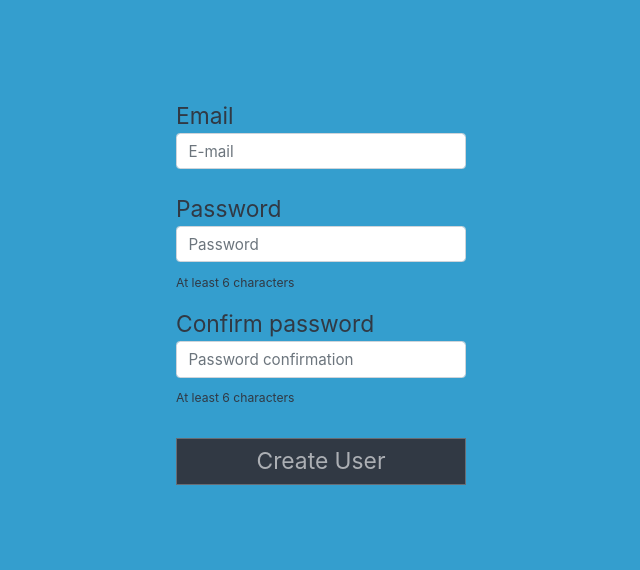
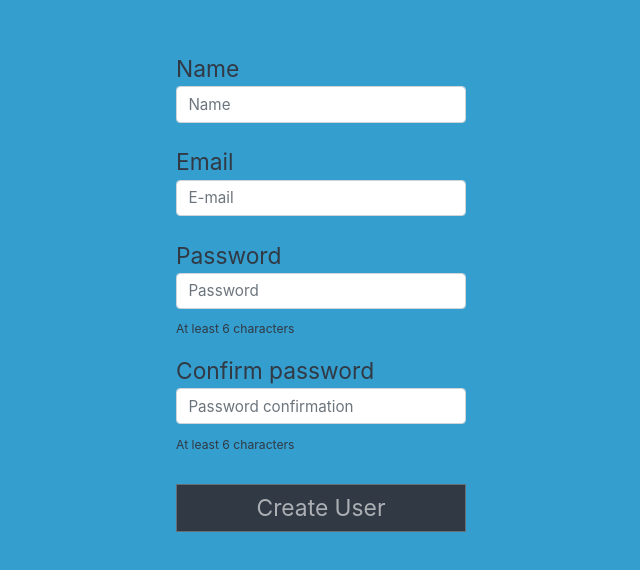
Before and after one commit to Godswilly/study_tracker_frontend, a React (Create React App) app: page /signup in a window 1280 px wide. Shown: the part 108-678 px from the top of the page, without its empty margins (319-959 px from the left). Built offline with nearby package versions, Linux system fonts and the light colour scheme.

Commit message:
Fix Api connection issues

```diff
--- a/src/actions/index.js
+++ b/src/actions/index.js
@@ -36,7 +36,7 @@ export const passProgress = (data) => ({
 });
 
 export const handleLogout = () => (dispatch) => {
-  axios.delete('http://localhost/api/v1/logout', { withCredentials: true })
+  axios.delete('http://localhost:3001/api/v1/logout', { withCredentials: true })
     .then(() => {
       dispatch(logout());
       dispatch(resetData());
@@ -44,7 +44,7 @@ export const handleLogout = () => (dispatch) => {
 };
 
 export const handleLoginStatus = (status) => (dispatch) => {
-  axios.get('http://localhost/api/v1/logged_in', { withCredentials: true })
+  axios.get('http://localhost:3001/api/v1/logged_in', { withCredentials: true })
     .then((response) => {
       if (response.data.logged_in && status === 'NOT_LOGGED_IN') {
         dispatch(login());
@@ -57,7 +57,7 @@ export const handleLoginStatus = (status) => (dispatch) => {
 };
 
 export const submitSignup = (history, user) => (dispatch) => {
-  axios.post('http://localhost:3000/api/v1/registrations',
+  axios.post('http://localhost:3001/api/v1/registrations',
     {
       user:
       {
@@ -78,8 +78,8 @@ export const submitSignup = (history, user) => (dispatch) => {
   });
 };
 
-export const submitLogin = (user, history) => (dispatch) => {
-  axios.post('http://localhost:3000/api/v1/sessions', { user },
+export const submitLogin = (history, user) => (dispatch) => {
+  axios.post('http://localhost:3001/api/v1/sessions', { user },
     { withCredentials: true }).then((response) => {
     if (response.data.logged_in) {
       dispatch(login());
@@ -99,7 +99,7 @@ export const checkLogin = (status, user, history) => (dispatch) => {
 };
 
 export const submitNew = (history, study) => {
-  axios.post('http://localhost:3000/api/v1/studies/create', {
+  axios.post('http://localhost:3001/api/v1/studies/create', {
     study: {
       name: study.name,
       hours: study.hours,
@@ -117,7 +117,7 @@ export const submitNew = (history, study) => {
 };
 
 export const submitEdit = (history, study, id) => {
-  axios.put(`http://localhost:3000/api/v1/update/${id}`, {
+  axios.put(`http://localhost:3001/api/v1/update/${id}`, {
     study: {
       name: study.name,
       hours: study.hours,
@@ -135,7 +135,7 @@ export const submitEdit = (history, study, id) => {
 };
 
 export const deleteStudy = (id, history) => {
-  axios.delete(`http://localhost:3000/api/v1/destroy/${id}`, { withCredentials: true })
+  axios.delete(`http://localhost:3001/api/v1/destroy/${id}`, { withCredentials: true })
     .then((response) => {
       if (response.statusText === 'OK') {
         history.push('/studies');
@@ -147,7 +147,7 @@ export const fetchStudy = (status, history, id) => (dispatch) => {
   if (status === 'NOT_LOGGED_IN') {
     history.push('/');
   }
-  axios.get(`http://localhost:3000/api/v1/show/${id}`, { withCredentials: true })
+  axios.get(`http://localhost:3001/api/v1/show/${id}`, { withCredentials: true })
     .then((response) => {
       if (response.statusText === 'OK') {
         dispatch(createStudy('name', response.data.name));
@@ -163,7 +163,7 @@ export const fetchStudies = (status, history) => (dispatch) => {
   if (status === 'NOT_LOGGED_IN') {
     history.push('/');
   }
-  axios.get('http://localhost:3000/api/v1/studies/index', { withCredentials: true })
+  axios.get('http://localhost:3001/api/v1/studies/index', { withCredentials: true })
     .then((response) => {
       if (response.statusText === 'OK') {
         dispatch(passStudies(response.data));
@@ -175,7 +175,7 @@ export const fetchProgress = (status, history) => (dispatch) => {
   if (status === 'NOT_LOGGED_IN') {
     history.push('/');
   }
-  axios.get('http://localhost:3000/api/v1/studies/progress', { withCredentials: true })
+  axios.get('http://localhost:3001/api/v1/studies/progress', { withCredentials: true })
     .then((response) => {
       if (response.statusText === 'OK') {
         dispatch(passProgress(response.data.progress));
--- a/src/components/App.js
+++ b/src/components/App.js
@@ -1,13 +1,13 @@
 import React from 'react';
 import { BrowserRouter as Router, Route, Switch } from 'react-router-dom';
 import Home from '../containers/Home';
-import Registration from './auth/Registration';
 import Login from './auth/Login';
 import Studies from '../containers/Studies';
 import Study from './Study';
 import NewStudy from './NewStudy';
 import EditStudy from './EditStudy';
 import Progress from '../containers/Progress';
+import Registration from './auth/Registration';
 
 function App() {
   return (
--- a/src/components/auth/Registration.js
+++ b/src/components/auth/Registration.js
@@ -22,6 +22,21 @@ const Registration = ({ user, updateData, submitSignup }) => {
       <div className="row">
         <div>
           <form onSubmit={handleSubmit}>
+            <div className="form-group">
+              <label htmlFor="name">
+                Name
+                <input
+                  type="name"
+                  name="name"
+                  id="name"
+                  placeholder="Name"
+                  className="form-control"
+                  autoComplete="name"
+                  required
+                  onChange={updateDataChange}
+                />
+              </label>
+            </div>
             <div className="form-group">
               <label htmlFor="email">
                 Email
@@ -88,6 +103,7 @@ const Registration = ({ user, updateData, submitSignup }) => {
 
 Registration.propTypes = {
   user: PropTypes.shape({
+    name: PropTypes.string.isRequired,
     email: PropTypes.string.isRequired,
     password: PropTypes.string.isRequired,
     passwordConfirmation: PropTypes.string.isRequired,
```
Also changed, not shown: 1 other file (tests, documents, lock files or other folders).
